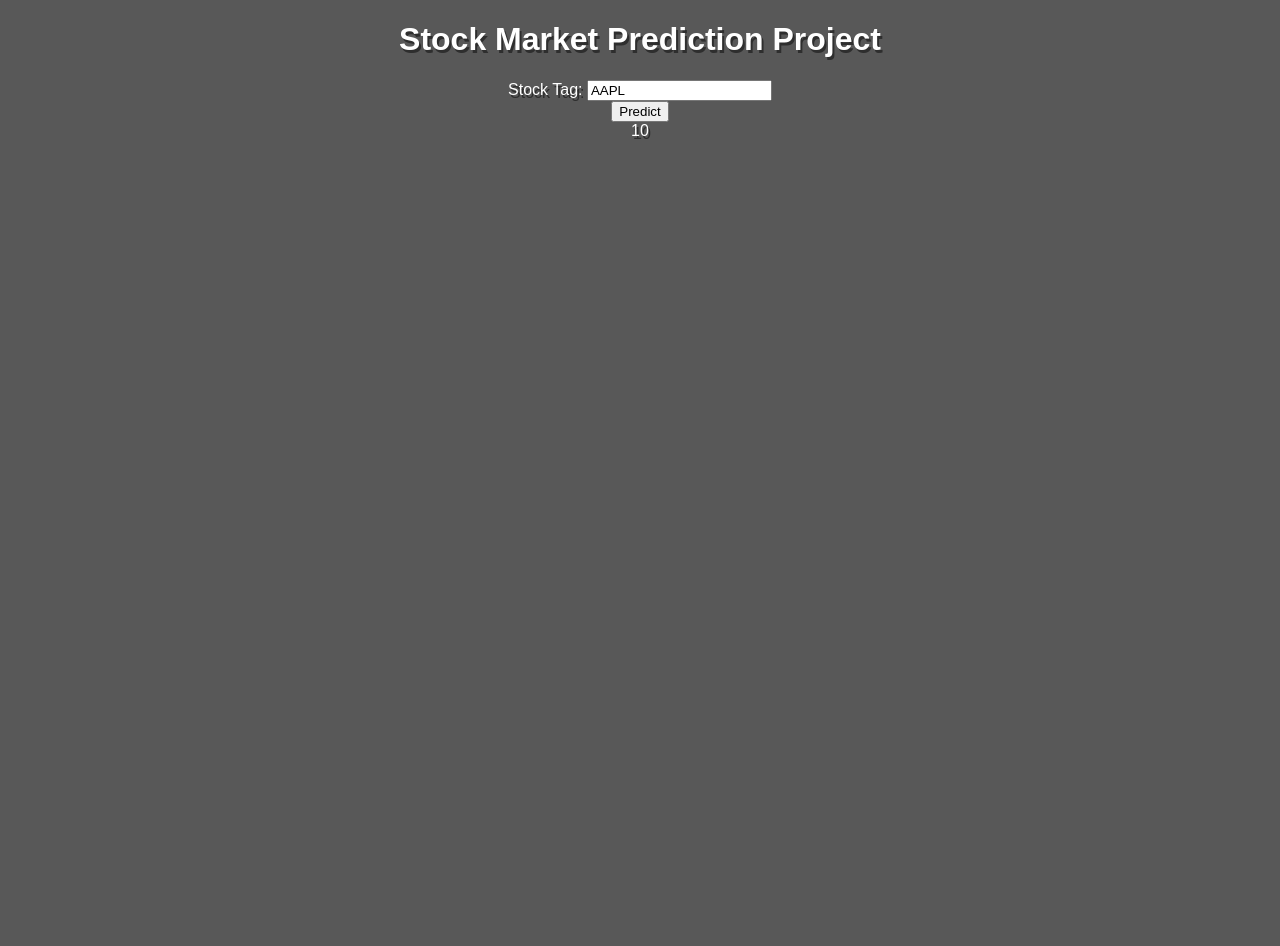
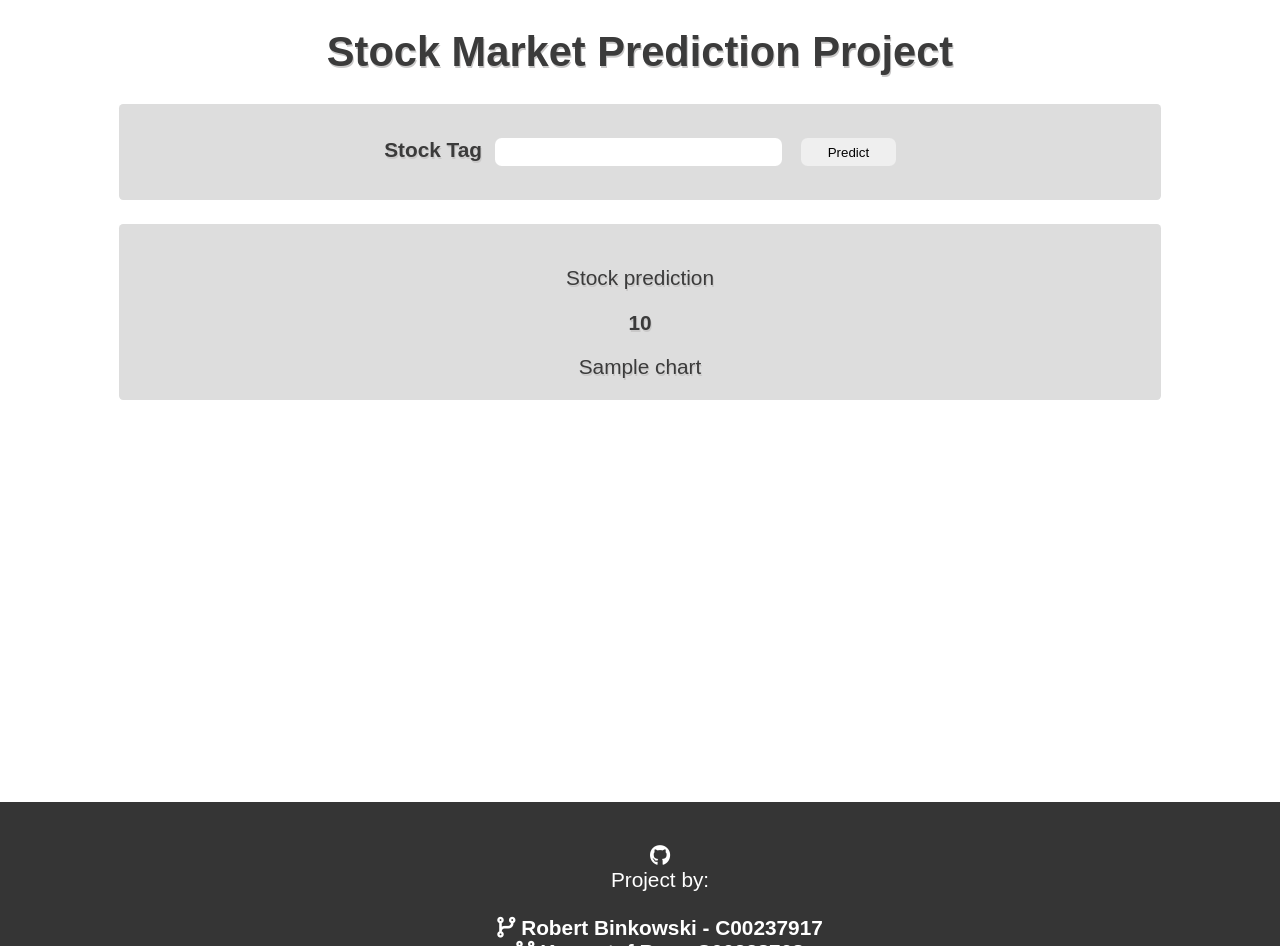
Before and after one commit to RobertBinkowski/Stock-Market-Price-Prediction, a Flask app: template Flask-server/templates/index.html in a window 1280 px wide. Before the commit the page ends 139 px from the top, so only its background shows below. Run offline with Flask 2, Linux system fonts and the light colour scheme; the template is opened without the code that fills it: most values are stand-ins (such as "Sample title", 1, 10 or a date in 2020); some libraries are stand-ins or nearby versions.

Commit message:
Front End Fixed

```diff
--- a/Flask-server/Stocks/AAPL.json
+++ /dev/null
@@ -1 +0,0 @@
-{"predictionDate": "2022-01-26", "prediction": "159.08037"}
--- a/Flask-server/Stocks/FTI.json
+++ /dev/null
@@ -1 +0,0 @@
-{"predictionDate": "2022-01-26", "prediction": "6.331465"}
--- a/Flask-server/Stocks/PFE.json
+++ /dev/null
@@ -1 +0,0 @@
-{"predictionDate": "2022-01-26", "prediction": "53.495567"}
--- a/Flask-server/Stocks/QCOM.json
+++ /dev/null
@@ -1 +0,0 @@
-{"predictionDate": "2022-01-26", "prediction": "163.24496"}
--- a/Flask-server/algorithms.py
+++ b/Flask-server/algorithms.py
@@ -26,6 +26,7 @@ from flask import Flask, redirect, url_for, render_template
 import pickle
 
 directory = 'Stocks'
+figure = ""
 
 
 def writeFile(stock_ticker, json_data):
@@ -41,7 +42,12 @@ def toJson(pred):
     json_output = {}
     json_output["predictionDate"] = date.today().strftime("%Y-%m-%d")
     json_output["prediction"] = str(pred)
+    json_output["chart"] = str(figure)
     return json_output
+
+
+def getChart():
+    return figure
 
 
 def readFile(stock_ticker):
@@ -59,7 +65,7 @@ def readFile(stock_ticker):
     return output
 
 
-def getPrice(stock_ticker):  # Does not work
+def getPrice(stock_ticker):
     stock_ticker = stock_ticker.upper()
     # Check the stock by it's key
     try:
@@ -72,9 +78,9 @@ def getPrice(stock_ticker):  # Does not work
     if json_data == {} or json_data["predictionDate"] != date.today().strftime("%Y-%m-%d"):
         output = predict(stock_ticker)
         writeFile(stock_ticker, toJson(output))
+        return output
     else:
         output = json_data["prediction"]
-    time.sleep(5)  # remoive and improve
     return json_data["prediction"]  # output
 
 
@@ -239,6 +245,8 @@ def predict(stock_ticker):
         data=[trainingSet, testingSet, validationSet], layout=graphLayout)
     # Use the model to predict tomorrows closing price of a given stock
     # Get the stock data
+    figure = model_testing_figure
+    print(figure)
     stock_quote = web.DataReader(
         stock_ticker, data_source='yahoo', start='2014-01-01', end=tomorrow)
     # filter the stock data to contain only closing stock price
--- a/Flask-server/server.py
+++ b/Flask-server/server.py
@@ -17,13 +17,14 @@ def home():
 def data():
     stock = ""
     stock_tag = request.form["stock_tag"]
-    stock = getPrice(stock_tag)
-    return render_template(home_page, stock=stock)
+    stock = round(float(getPrice(stock_tag)), 2)
+    chart = getChart()
+    return render_template(home_page, stock=stock, chart=chart)
 
 
 @app.route("/<stock>")
 def prediction(stock):
-    stock = getPrice(stock)
+    stock = round(float(getPrice(stock)), 2)
     return render_template(home_page, stock=stock)
 
 
--- /dev/null
+++ b/Flask-server/static/root.css
@@ -0,0 +1,102 @@
+/*
+Main Root file
+
+*/
+:root {
+  --fott-col: #353535;
+  --bg-1: #ffffff;
+  --bg-2: #dddddd;
+  --acc-1: #3b3b3b;
+  --acc-2: #c9c8c8;
+  --txt-1: var(--acc-1);
+  --txt-2: var(--acc-2);
+  --tr-f: 0.3s;
+  --tr-s: 0.7s;
+  --rad-1: 0.2em;
+  --rad-2: 3em;
+}
+
+/* ------------------------------------ DEFAULT */
+html {
+  font-family: "Bodoni MT", sans-serif;
+  padding: 0;
+  margin: 0;
+  overflow-x: hidden;
+  color: var(--txt-1);
+  text-align: center;
+}
+
+html body {
+  font-size: 1.3em;
+  font-family: "Bodoni MT", sans-serif;
+  padding: 0;
+  margin: 0;
+  overflow-x: hidden;
+  background: var(--bg-1);
+  color: var(--txt-1);
+  text-align: center;
+  text-shadow: 1px 2px var(--acc-2);
+}
+
+html body div {
+  border-radius: 0.2em;
+}
+
+html main {
+  min-height: 65vh;
+}
+
+html main a {
+  text-decoration: none;
+}
+
+html footer {
+  background-color: var(--fott-col);
+  padding: 1em;
+  color: white;
+  min-height: 20vh;
+  margin-bottom: 2em;
+  position: relative;
+  bottom: -6em;
+  text-shadow: none;
+}
+
+html footer ul {
+  list-style: none;
+}
+
+html footer a {
+  text-decoration: none;
+  color: white;
+}
+
+div {
+  max-width: 1000px;
+  margin-left: auto;
+  margin-right: auto;
+  background-color: var(--bg-2);
+  padding: 1em;
+}
+
+div form input {
+  padding: 0.5em;
+  border: none;
+  border-radius: 0.5em;
+}
+
+div form input[type="submit"] {
+  padding-left: 2em;
+  padding-right: 2em;
+}
+
+div form input[type="text"] {
+  margin: 1em;
+  padding-left: 1em;
+  width: 20em;
+  font-weight: bold;
+}
+
+div form input[type="text"]:focus {
+  outline: none;
+}
+/*# sourceMappingURL=root.css.map */
--- /dev/null
+++ b/Flask-server/static/root.scss
@@ -0,0 +1,92 @@
+/*
+Main Root file
+
+*/
+
+:root {
+  --fott-col: #353535;
+  --bg-1: #ffffff;
+  --bg-2: #dddddd;
+  --acc-1: #3b3b3b;
+  --acc-2: #c9c8c8;
+  --txt-1: var(--acc-1);
+  --txt-2: var(--acc-2);
+  --tr-f: 0.3s;
+  --tr-s: 0.7s;
+  --rad-1: 0.2em;
+  --rad-2: 3em;
+}
+/* ------------------------------------ DEFAULT */
+html {
+  font-family: "Bodoni MT", sans-serif;
+  padding: 0;
+  margin: 0;
+  overflow-x: hidden;
+  color: var(--txt-1);
+  text-align: center;
+  body {
+    font-size: 1.3em;
+    font-family: "Bodoni MT", sans-serif;
+    padding: 0;
+    margin: 0;
+    overflow-x: hidden;
+    background: var(--bg-1);
+    color: var(--txt-1);
+    text-align: center;
+    text-shadow: 1px 2px var(--acc-2);
+    div {
+      border-radius: 0.2em;
+    }
+  }
+  main {
+    min-height: 65vh;
+    a {
+      text-decoration: none;
+    }
+  }
+  footer {
+    background-color: var(--fott-col);
+    padding: 1em;
+    color: white;
+    min-height: 20vh;
+    margin-bottom: 2em;
+    position: relative;
+    bottom: -6em;
+    text-shadow: none;
+    ul {
+      list-style: none;
+    }
+    a {
+      text-decoration: none;
+      color: white;
+    }
+  }
+}
+
+div {
+  max-width: 1000px;
+  margin-left: auto;
+  margin-right: auto;
+  background-color: var(--bg-2);
+  padding: 1em;
+  form {
+    input {
+      padding: 0.5em;
+      border: none;
+      border-radius: 0.5em;
+    }
+    input[type="submit"] {
+      padding-left: 2em;
+      padding-right: 2em;
+    }
+    input[type="text"] {
+      margin: 1em;
+      padding-left: 1em;
+      width: 20em;
+      font-weight: bold;
+    }
+    input[type="text"]:focus {
+      outline: none;
+    }
+  }
+}
--- a/Flask-server/templates/Style/root.css
+++ /dev/null
@@ -1,39 +0,0 @@
-/*
-Main Root file
-
-*/
-:root {
-  --fott-col: #ffd446;
-  --bg-1: #2e2e2e;
-  --bg-2: #3d3733;
-  --acc-1: #ffffff;
-  --acc-2: #2e2e2e;
-  --txt-1: var(--acc-1);
-  --txt-2: var(--acc-2);
-  --tr-f: 0.3s;
-  --tr-s: 0.7s;
-  --rad-1: 0.2em;
-  --rad-2: 3em;
-}
-
-/* ------------------------------------ DEFAULT */
-html {
-  font-family: "Poppins", sans-serif;
-  padding: 0;
-  margin: 0;
-  overflow-x: hidden;
-  color: var(--txt-1);
-  text-align: center;
-}
-
-body {
-  font-family: "Poppins", sans-serif;
-  padding: 0;
-  margin: 0;
-  overflow-x: hidden;
-  background: #585858;
-  color: var(--txt-1);
-  text-align: center;
-  text-shadow: 2px 3px var(--acc-2);
-}
-/*# sourceMappingURL=root.css.map */
--- a/Flask-server/templates/Style/root.scss
+++ /dev/null
@@ -1,37 +0,0 @@
-/*
-Main Root file
-
-*/
-
-:root {
-  --fott-col: #ffd446;
-  --bg-1: #2e2e2e;
-  --bg-2: #3d3733;
-  --acc-1: #ffffff;
-  --acc-2: #2e2e2e;
-  --txt-1: var(--acc-1);
-  --txt-2: var(--acc-2);
-  --tr-f: 0.3s;
-  --tr-s: 0.7s;
-  --rad-1: 0.2em;
-  --rad-2: 3em;
-}
-/* ------------------------------------ DEFAULT */
-html {
-  font-family: "Poppins", sans-serif;
-  padding: 0;
-  margin: 0;
-  overflow-x: hidden;
-  color: var(--txt-1);
-  text-align: center;
-}
-body {
-  font-family: "Poppins", sans-serif;
-  padding: 0;
-  margin: 0;
-  overflow-x: hidden;
-  background: #585858;
-  color: var(--txt-1);
-  text-align: center;
-  text-shadow: 2px 3px var(--acc-2);
-}
--- a/Flask-server/templates/index.html
+++ b/Flask-server/templates/index.html
@@ -12,13 +12,17 @@
       href="https://fonts.googleapis.com/css?family=Baloo+Da+2&display=swap"
       rel="stylesheet"
     />
-
     <!-- Imports-------------------------------------------------------------- -->
     <!-- Root-->
-    <link href="Style/root.css" rel="stylesheet" type="text/css" media="all" />
+    <link
+      href="{{ url_for('static', filename='root.css')}}"
+      rel="stylesheet"
+      type="text/css"
+      media="all"
+    />
     <!-- Font Awesome -->
     <script
-      src="https://kit.fontawesome.com/d44a860748.js  "
+      src="https://kit.fontawesome.com/d44a860748.js"
       crossorigin="anonymous"
     ></script>
     <!-- Rest ----------------------------------------------------------------- -->
@@ -30,18 +34,62 @@
     <title>Stock Market Prediction Project</title>
   </head>
   <body>
-    <div>
+    <header>
       {% if stock == 0 %}
-      <script> window.alert("Wrong Stock Tag");</script>
+      <script>
+        window.alert("Wrong Stock Tag");
+      </script>
       {% endif %}
       <h1>Stock Market Prediction Project</h1>
-      <form action="" method="POST">
-        <label for="stock_tag">Stock Tag: </label><input type="text" name="stock_tag" value="AAPL" /></br>
-        <input type="submit" value="Predict" >
-      </form>
+    </header>
+    <main>
+      <div>
+        <form action="" method="POST">
+          <label for="stock_tag"><b>Stock Tag</b></label
+          ><input type="text" name="stock_tag" />
+          <input type="submit" value="Predict" />
+        </form>
+      </div>
+      <br />
       {% if stock != 0 %}
-      {{stock}}
+      <div>
+        <p>Stock prediction</p>
+        <p><b>{{stock}}</b></p>
+        {{chart}}
+      </div>
       {% endif %}
-    </div>
+    </main>
+    <footer>
+      <ul>
+        <li>
+          <a href="https://github.com/RobertBinkowski/Stock-Market-Price-Prediction">
+            <i class="fab fa-github"></i>
+          </br>Project by:</a></li>
+        <li>
+        </br>
+          <a href="https://github.com/RobertBinkowski"
+            ><i class="fas fa-code-branch"></i><strong
+              > Robert Binkowski -
+              C00237917</strong
+            ></a
+          >
+        </li>
+        <li>
+          <a href="https://github.com/safyn"
+            ><i class="fas fa-code-branch"></i><strong
+              > Krzysztof Bas -
+              C00238768</strong
+            ></a
+          >
+        </li>
+        <li>
+          <a href="https://github.com/GonnaBePRO"
+            ><i class="fas fa-code-branch"></i><strong
+              > Michał Matusiewicz - C00231687
+            </strong></a
+          >
+        </li>
+      </ul>
+    </footer>
   </body>
 </html>
```
Also changed, not shown: 2 other files.
